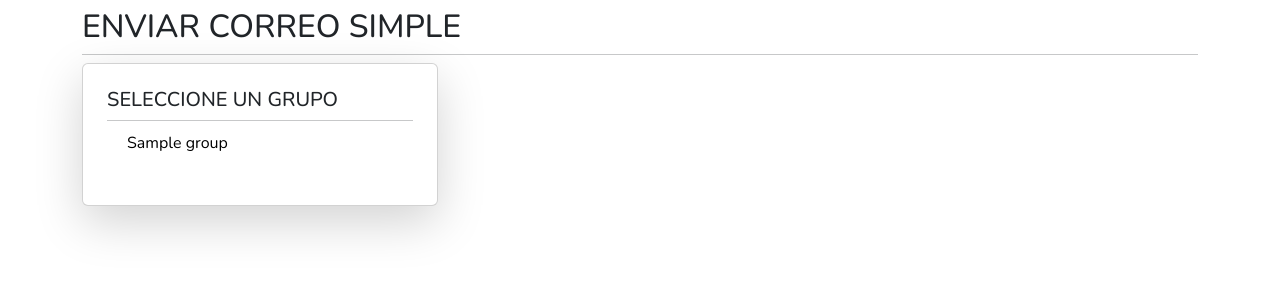
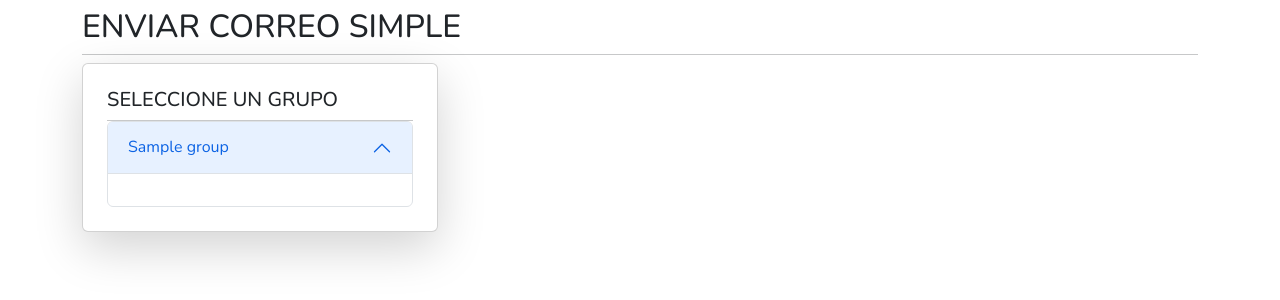
Before and after one commit to spicyarepa-gang/railgunmail, a Flask app: page /correo/groupsview/ in a window 1280 px wide. Shown: the part 60-360 px from the top of the page. Run offline with Flask 2, Linux system fonts and the light colour scheme; a user stored in the database is signed in; tables that the repository leaves empty hold one stand-in row (values such as "Sample post"); some libraries are stand-ins or nearby versions.

Commit message:
15/11/22

```diff
--- a/templates/correo_simple/correo_simple.html
+++ b/templates/correo_simple/correo_simple.html
@@ -9,13 +9,20 @@
     <div class="col-sm">
         <div class="card p-4 shadow-lg mt-2 animate__animated animate__fadeInDown">
             <h5 class="">SELECCIONE UN GRUPO</h5><hr>
-            <div class="li-area">
-                <div class="lista-grupos">
-                    <ul class="lista">
-                        {% for groups, groupstypes in data %}
-                        <li><a href="">{{ groups.nombre }}</a></li>
-                        {% endfor %}
-                    </ul>
+            <div class="accordion" id="accordionExample">
+                <div class="accordion-item">
+                {% for groups, groupstypes in data %}
+                <h2 class="accordion-header" id="headingOne">
+                <button class="accordion-button" type="button" data-bs-toggle="collapse" data-bs-target="#id--{{ groups.id }}" aria-expanded="false" aria-controls="collapseOne">
+                    {{ groups.nombre }}
+                </button>
+                </h2>
+                <div id="id--{{ groups.id }}" class="accordion-collapse collapse show" aria-labelledby="headingOne" data-bs-parent="#accordionExample">
+                    <div class="accordion-body">
+
+                    </div>
+                </div>
+                {% endfor %}
                 </div>
             </div>
         </div>
@@ -31,6 +38,7 @@
     }
     .lista li{
         padding: 10px;
+        border-bottom: 1px solid rgb(180, 180, 180);
     }
     .lista li a{
         text-decoration: none;
@@ -40,10 +48,8 @@
         background-color: rgba(77, 139, 255, 0.418)
     }
 
-    .li-area{
-        background-color: #fff;
-        padding: 0px;
-        max-height: 400px;
+    .accordion{
+        max-height: 300px;
         overflow-y: scroll;
     }
 </style>
```
